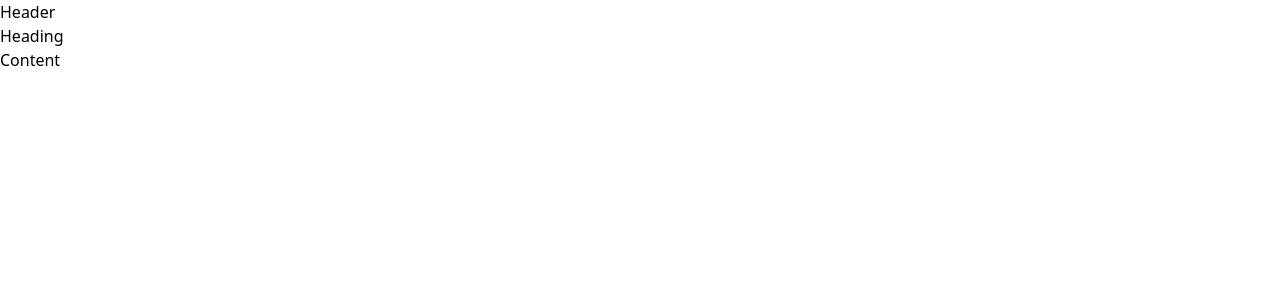
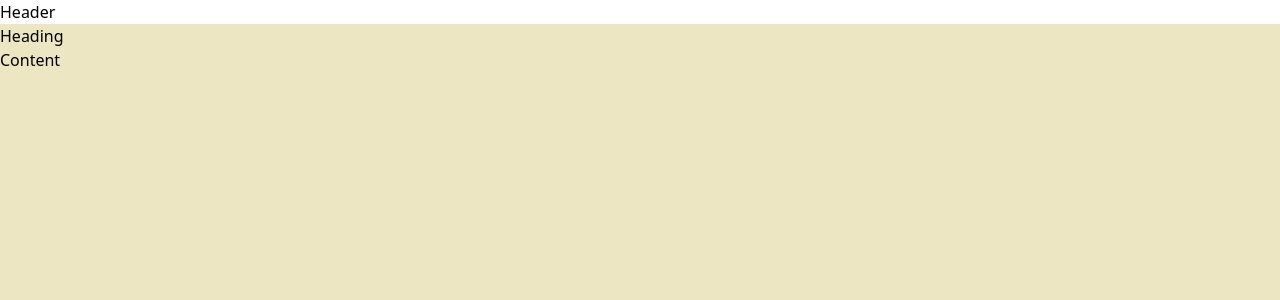
Before and after one commit to fortedigital/cg-frontend-tailwindcss, a React (Create React App) app: page / in a window 1280 px wide. Shown: the top 300 px of the page. Built offline with nearby package versions, Linux system fonts and the light colour scheme.

Commit message:
Add custom colors to tailwind config

```diff
--- a/src/App.js
+++ b/src/App.js
@@ -1,8 +1,8 @@
 function App() {
   return (
-    <div>
+    <div className="h-screen flex flex-col">
       <header>Header</header>
-      <main>
+      <main className="bg-retro-beige grow">
         <h1>Heading</h1>
         <p>Content</p>
       </main>
--- a/tailwind.config.js
+++ b/tailwind.config.js
@@ -1,8 +1,16 @@
 /** @type {import('tailwindcss').Config} */
 module.exports = {
-  content: ["./src/**/*.{js,jsx,ts,tsx}",],
+  content: ["./src/**/*.{js,jsx,ts,tsx}"],
   theme: {
-    extend: {},
+    extend: {
+      colors: {
+        "retro-brown": "#6F5643",
+        "retro-red": "#CC6B49",
+        "retro-gold": "#D2A24C",
+        "retro-beige": "#ECE6C2",
+        "retro-teal": "#73BDA8",
+      },
+    },
   },
   plugins: [],
-}
+};
```
